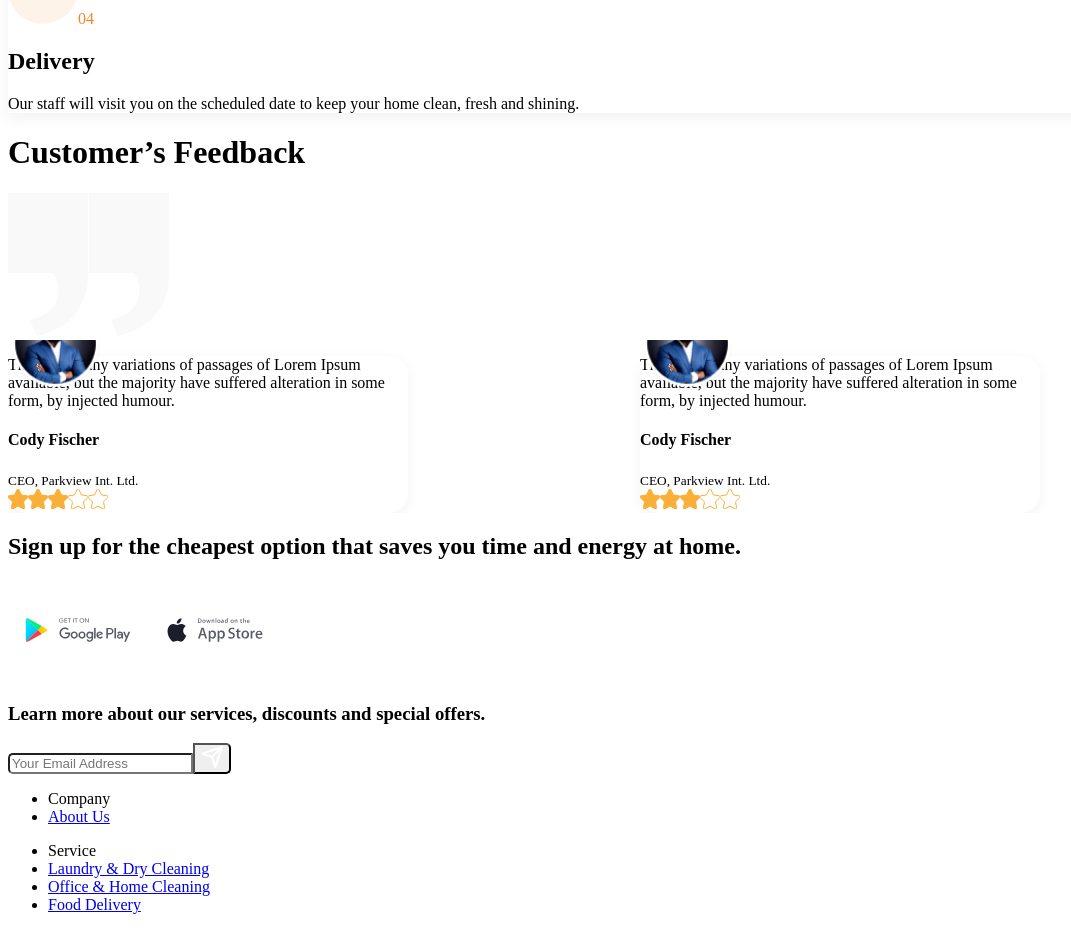
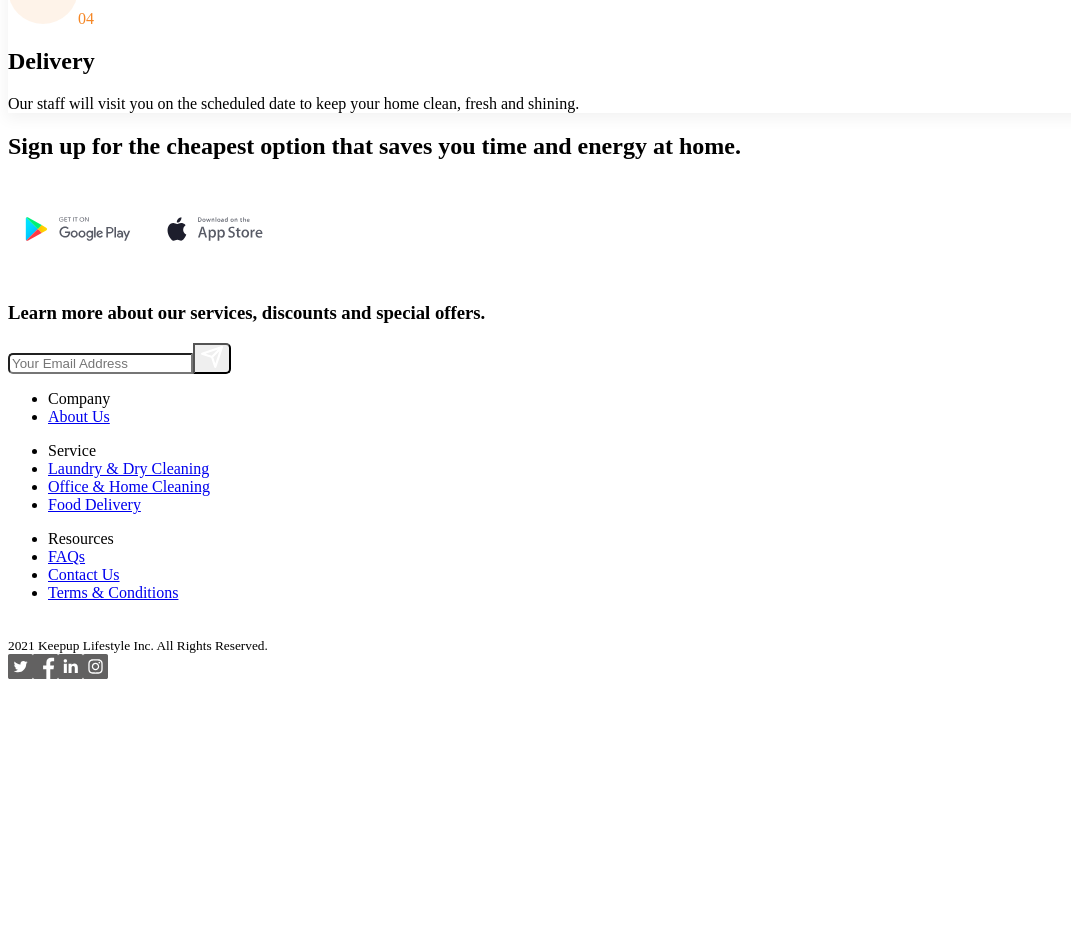
Before and after one commit to Grazac-Project/keepup-website, a Next.js app: page /cleaning in a window 1280 px wide. Shown: the part 1616-2547 px from the top of the page, without its empty margins (0-1071 px from the left). After the commit the page ends 2307 px from the top, so only its background shows below. Built offline with nearby package versions, Linux system fonts and the light colour scheme.

Commit message:
uncomment out customer's feedback section

```diff
--- a/pages/cleaning.js
+++ b/pages/cleaning.js
@@ -127,7 +127,7 @@ const Cleaning = () => {
           </div>
         </div>
 
-        <div className="max-w-xl mx-auto p-8 relative sm:mb-16 mb-4">
+        {/* <div className="max-w-xl mx-auto p-8 relative sm:mb-16 mb-4">
           <h1 className="faq__title text-2xl sm:text-4xl font-primary font-bold text-center">Customer’s Feedback</h1>
 
           <div className="flex justify-center space-x-4 gap-4 mt-10 sm:mt-20">
@@ -147,7 +147,7 @@ const Cleaning = () => {
               <FeedbackCard content={item} />
             ))}
           </Carousel>
-        </div>
+        </div> */}
 
         <div className="max-w-md mx-auto p-8 sm:my-40">
           <PaycheckCard />
--- a/pages/food.js
+++ b/pages/food.js
@@ -130,7 +130,7 @@ const Food = () => {
           </div>
         </div>
 
-        <div className="max-w-xl mx-auto p-8 relative sm:mb-16 mb-4">
+        {/* <div className="max-w-xl mx-auto p-8 relative sm:mb-16 mb-4">
           <h1 className="faq__title text-2xl sm:text-4xl font-primary font-bold text-center">Customer’s Feedback</h1>
 
           <div className="flex justify-center space-x-4 gap-4 mt-10 sm:mt-20">
@@ -150,7 +150,7 @@ const Food = () => {
               <FeedbackCard content={item} />
             ))}
           </Carousel>
-        </div>
+        </div> */}
 
         <div className="max-w-md mx-auto p-8 sm:my-40">
           <PaycheckCard />
--- a/pages/index.js
+++ b/pages/index.js
@@ -183,7 +183,7 @@ const Home = () => {
           </div>
         </div>
 
-        <div className="max-w-xl mx-auto p-8 relative sm:mb-16 mb-4">
+        {/* <div className="max-w-xl mx-auto p-8 relative sm:mb-16 mb-4">
           <h1 className="faq__title text-2xl sm:text-4xl font-primary font-bold text-center">Customer’s Feedback</h1>
 
           <div className="flex justify-center space-x-4 gap-4 mt-10 sm:mt-20">
@@ -203,7 +203,7 @@ const Home = () => {
               <FeedbackCard content={item} />
             ))}
           </Carousel>
-        </div>
+        </div> */}
 
         <div className="max-w-md mx-auto p-8" id="faqs">
           <h1 className="faq__title text-2xl sm:text-4xl font-primary font-bold">Frequently Asked Questions</h1>
--- a/pages/laundry.js
+++ b/pages/laundry.js
@@ -129,7 +129,7 @@ const Laundry = () => {
           </div>
         </div>
 
-        <div className="max-w-xl mx-auto p-8 relative sm:mb-16 mb-4">
+        {/* <div className="max-w-xl mx-auto p-8 relative sm:mb-16 mb-4">
           <h1 className="faq__title text-2xl sm:text-4xl font-primary font-bold text-center">Customer’s Feedback</h1>
 
           <div className="flex justify-center space-x-4 gap-4 mt-10 sm:mt-20">
@@ -149,7 +149,7 @@ const Laundry = () => {
               <FeedbackCard content={item} />
             ))}
           </Carousel>
-        </div>
+        </div> */}
 
         <div className="max-w-md mx-auto p-8 sm:my-40">
           <PaycheckCard />
```
